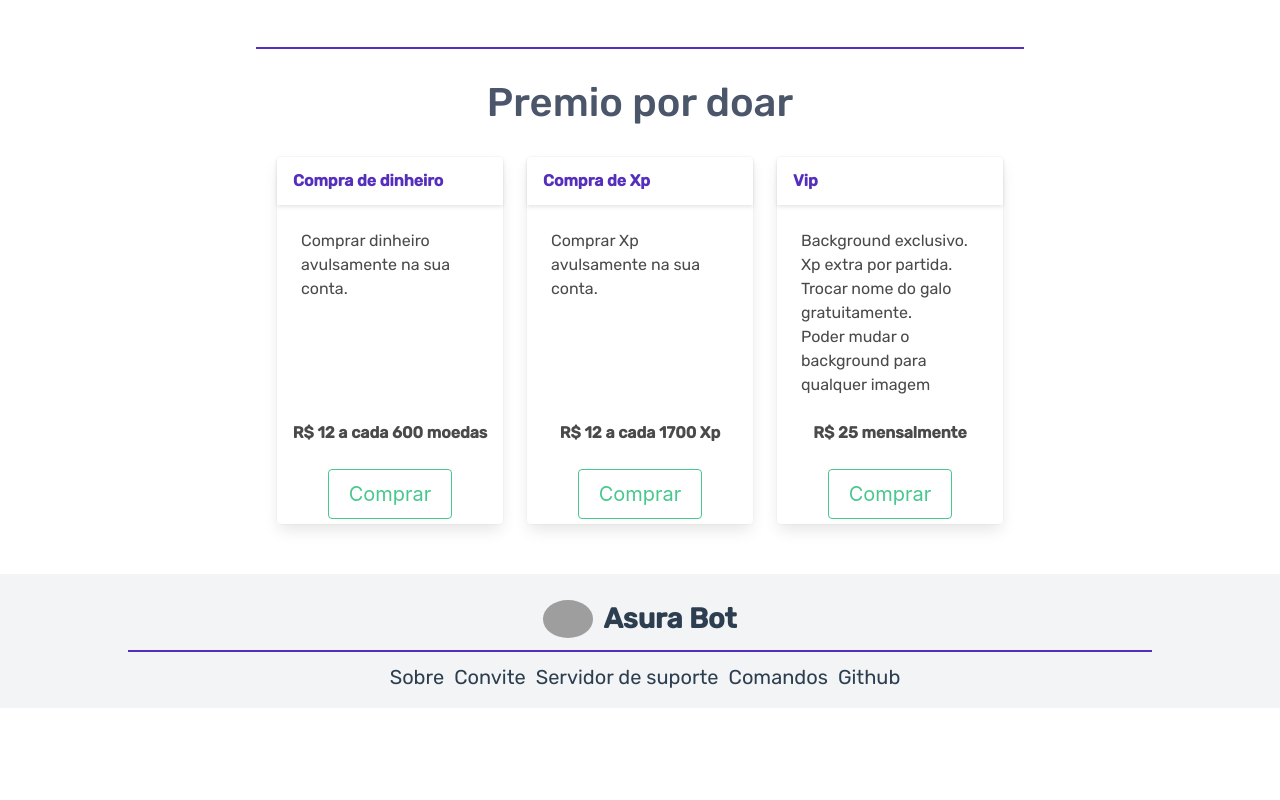
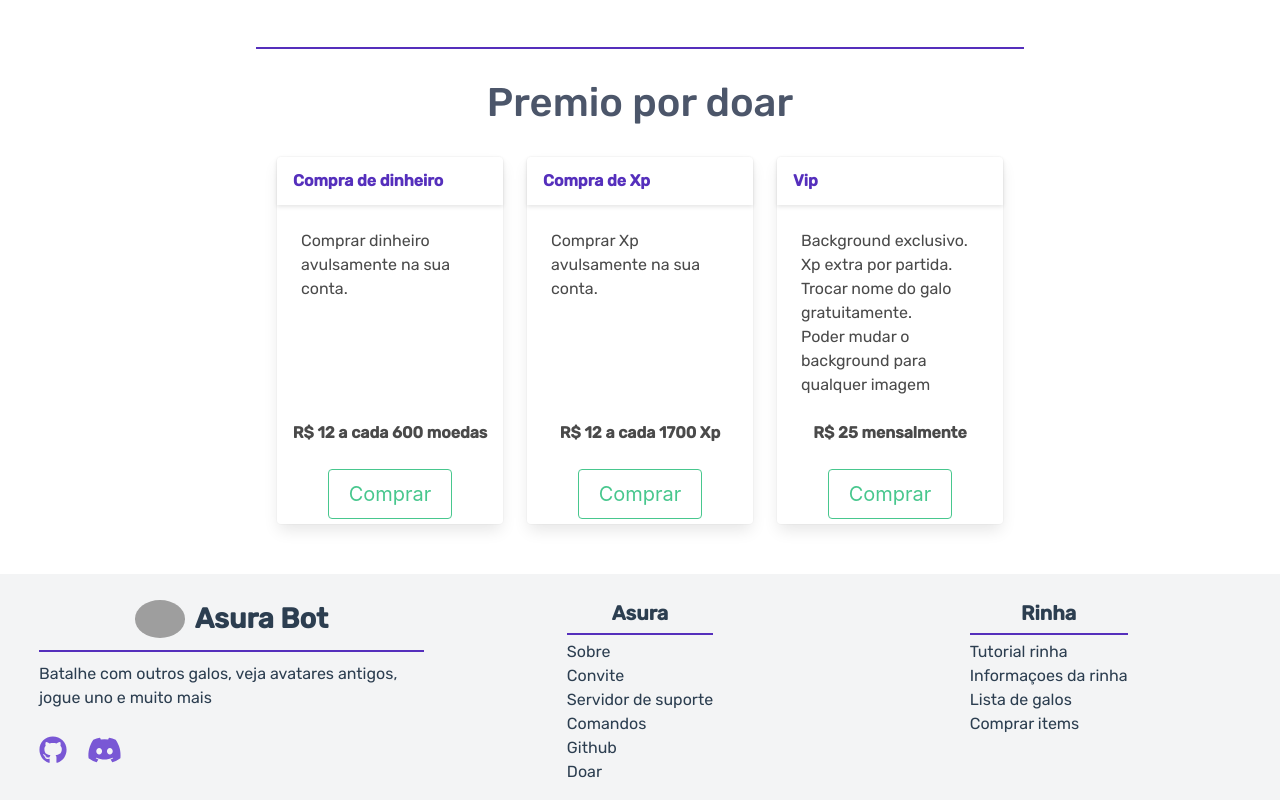
Before and after one commit to Acnologla/asura-site, a Vue app: page /asura-site/donate in a window 1280 px wide. Shown: the part 454-1254 px from the top of the page. Before the commit the page ends 1162 px from the top, so only its background shows below. Built offline with nearby package versions, Linux system fonts and the light colour scheme; grey boxes are pictures that could not be loaded.

Commit message:
Fixed gradient color

```diff
--- a/src/components/Footer.vue
+++ b/src/components/Footer.vue
@@ -1,5 +1,10 @@
 <template>
   <footer class="footer" style="margin-top: 50px">
+    <div
+      class="columns is-centered is-variable"
+      style="width: 100%; margin-left: 15px; margin-right: 15px"
+    >
+      <div class="column is-one-third" style="text-align: left">
         <div
           style="
             display: flex;
@@ -18,16 +23,38 @@
             Asura Bot
           </h3>
         </div>
+            <hr style=";margin-top:10px;margin-bottom:10px; background-color: #552fbc" />
+        <div class="footerText">
+          <p>
+            Batalhe com outros galos, veja avatares antigos, jogue uno e muito
+            mais
+          </p>
+          <div style="font-size: 28px; margin-top: 20px">
+            <a  target="_blank" href="https://github.com/Acnologla/asura">
+              <font-awesome-icon :icon="['fab', 'github']" />
+            </a>
+            <a target="_blank" href="https://discord.gg/tdVWQGV">
+              <font-awesome-icon
+                style="margin-left: 20px"
+                :icon="['fab', 'discord']"
+              />
+            </a>
+          </div>
+        </div>
+      </div>
+      <div class="column is-one-third">
+        <div class="center">
+          <ul>
+            <li class="footerTitle">
+              Asura
               <hr
                 style="
+                  margin-top: 5px;
+                  margin-bottom: 5px;
                   background-color: #552fbc;
-        width: 80vw;
-        margin-top: 10px;
-        margin-bottom: 0px;
                 "
               />
-    <div style="display: flex; font-size: 20px">
-      <ul>
+            </li>
             <li>
               <a @click="about" href="#about">Sobre</a>
             </li>
@@ -39,15 +66,58 @@
               >
             </li>
             <li>
-          <a target="_blank" href="https://discord.gg/tdVWQGV">Servidor de suporte</a>
+              <a target="_blank" href="https://discord.gg/tdVWQGV"
+                >Servidor de suporte</a
+              >
             </li>
             <li>
               <router-link :to="{ name: 'Commands' }"> Comandos </router-link>
             </li>
             <li>
-          <a target="_blank" href="https://github.com/Acnologla/asura"> Github </a>
+              <a target="_blank" href="https://github.com/Acnologla/asura">
+                Github
+              </a>
+            </li>
+            <li>
+              <router-link :to="{ name: 'Donate' }"> Doar </router-link>
             </li>
           </ul>
+        </div>
+      </div>
+      <div class="column is-one-third">
+        <div class="center">
+          <ul>
+            <li class="footerTitle">
+              Rinha
+              <hr
+                style="
+                  margin-top: 5px;
+                  margin-bottom: 5px;
+                  background-color: #552fbc;
+                "
+              />
+            </li>
+            <li>
+              <router-link :to="{ name: 'RinhaTutorial' }">
+                Tutorial rinha
+              </router-link>
+            </li>
+            <li>
+              <router-link :to="{ name: 'RinhaInfo' }">
+                Informaçoes da rinha
+              </router-link>
+            </li>
+            <li>
+              <router-link :to="{ name: 'Galos' }">
+                Lista de galos
+              </router-link>
+            </li>
+            <li>
+              <router-link :to="{ name: 'Donate' }"> Comprar items </router-link>
+            </li>
+          </ul>
+        </div>
+      </div>
     </div>
   </footer>
 </template>
@@ -62,14 +132,17 @@
   padding: 1.5rem 0.75rem 1rem;
   justify-content: center;
 }
+ul {
+  text-align: left;
+}
+.center {
+  display: flex;
+  justify-content: center;
+}
 li a {
   color: #2c3e50;
 }
-li {
-  margin-top: 10px;
-  float: left;
-  margin-left: 10px;
-}
+
 [data-theme="dark"] .footer {
   background-color: #1d1f21;
 }
@@ -79,8 +152,21 @@ li {
 [data-theme="dark"] li a {
   color: #eceff4;
 }
+.footerTitle {
+  text-align: center;
+  font-weight: 600;
+  font-size: 20px;
+}
 li a:hover {
   color: #552fbc;
+}
+@media screen and (max-width: 768px) {
+  ul {
+    text-align: center;
+  }
+  .footerText {
+    text-align: center;
+  }
 }
 </style>
 <script>
--- a/src/components/Galos.vue
+++ b/src/components/Galos.vue
@@ -2,7 +2,7 @@
   <center>
     <b-carousel
       @change="change($event)"
-      class = "galos"
+      class="galos"
       arrow
       v-model="selected"
       :arrowHover="false"
@@ -14,45 +14,56 @@
     >
       <b-carousel-item v-for="(sprite, i) in sprites" :key="i">
         <span class="image">
-              <img :src="sprite" :style="`height: 200px;border: 4px solid ${colors[classes[selected+1].rarity]}`">
+          <img :src="sprite" :style="getStyle()" />
         </span>
       </b-carousel-item>
     </b-carousel>
   </center>
-
 </template>
 <script>
-import axios from "axios"
+import axios from "axios";
 
 export default {
   name: "galos",
-  data(){
+  data() {
     return {
       sprites: [],
       selected: 0,
-      colors: ["#CDE3FF", "#0000FF", "#9400D3", "#FF9000", "#FF4040"]
-    }
+      colors: ["#CDE3FF", "#0000FF", "#9400D3", "#FF9000","#CDE3FF", "GRADIENT"],
+    };
   },
   props: {
-    classes: Array
+    classes: Array,
   },
   methods: {
-    change(val){
-      this.$emit("change",val)
+    change(val) {
+      this.$emit("change", val);
+    },
+    getStyle() {
+      const color = this.colors[this.classes[this.selected + 1].rarity];
+      console.log(color)
+      if (color === "GRADIENT") {
+        return `height: 200px;border-radius: 4px;border-style:solid; border-image: linear-gradient(to bottom right, #b827fc 0%, #2c90fc 25%, #b8fd33 50%, #fec837 75%, #fd1892 100%);  border-image-slice: 1;`;
       }
+      return `height: 200px;border: 4px solid ${color}`;
     },
-  created(){
-    if (this.$route.query.galo){
-      this.selected = parseInt(this.$route.query.galo)
+  },
+  created() {
+    if (this.$route.query.galo) {
+      this.selected = parseInt(this.$route.query.galo);
     }
-    axios.get("https://raw.githubusercontent.com/Acnologla/asura/master/resources/galo/sprites.json").then(result => {
-      this.sprites = result.data[0]
-    })
-  }
-}
+    axios
+      .get(
+        "https://raw.githubusercontent.com/Acnologla/asura/master/resources/galo/sprites.json"
+      )
+      .then((result) => {
+        this.sprites = result.data[0];
+      });
+  },
+};
 </script>
 <style>
-.galos{
+.galos {
   width: 300px;
   height: 300px;
 }
--- a/src/components/Item.vue
+++ b/src/components/Item.vue
@@ -33,7 +33,10 @@
         Reflete todo dano levado em {{ Math.round(item.payload * 100) }}%
       </p>
       <p v-if="item.effect == 8">
-        Voce ganha {{ item.payload }} de xp adicional todo train
+        Voce ganha {{ item.payload*100 }}% de xp adicional todo train
+      </p>
+      <p v-if="item.effect == 9">
+        Voce ganha ouro adicional todo train
       </p>
     </div>
   </div>
--- a/src/main.js
+++ b/src/main.js
@@ -5,11 +5,11 @@ import {Button, Modal, Carousel, Navbar, Input, Menu, Checkbox} from 'buefy'
 import 'buefy/dist/buefy.css'
 import { library } from '@fortawesome/fontawesome-svg-core'
 import { faChevronDown, faSun, faMoon, faPlusCircle, faMinusCircle, faChevronRight} from '@fortawesome/free-solid-svg-icons'
-import { faGithub } from '@fortawesome/free-brands-svg-icons'
+import { faGithub, faDiscord } from '@fortawesome/free-brands-svg-icons'
 
 import { FontAwesomeIcon } from '@fortawesome/vue-fontawesome'
 
-library.add(faChevronDown, faSun, faMoon, faPlusCircle, faMinusCircle, faChevronRight,faGithub)
+library.add(faChevronDown, faSun, faMoon, faPlusCircle, faMinusCircle, faChevronRight,faGithub,faDiscord)
 Vue.component('font-awesome-icon', FontAwesomeIcon)
 
 Vue.config.productionTip = false
```
Also changed, not shown: 12 other files (tests, documents, lock files or other folders). Lines whose indentation alone changed are shown as unchanged.
